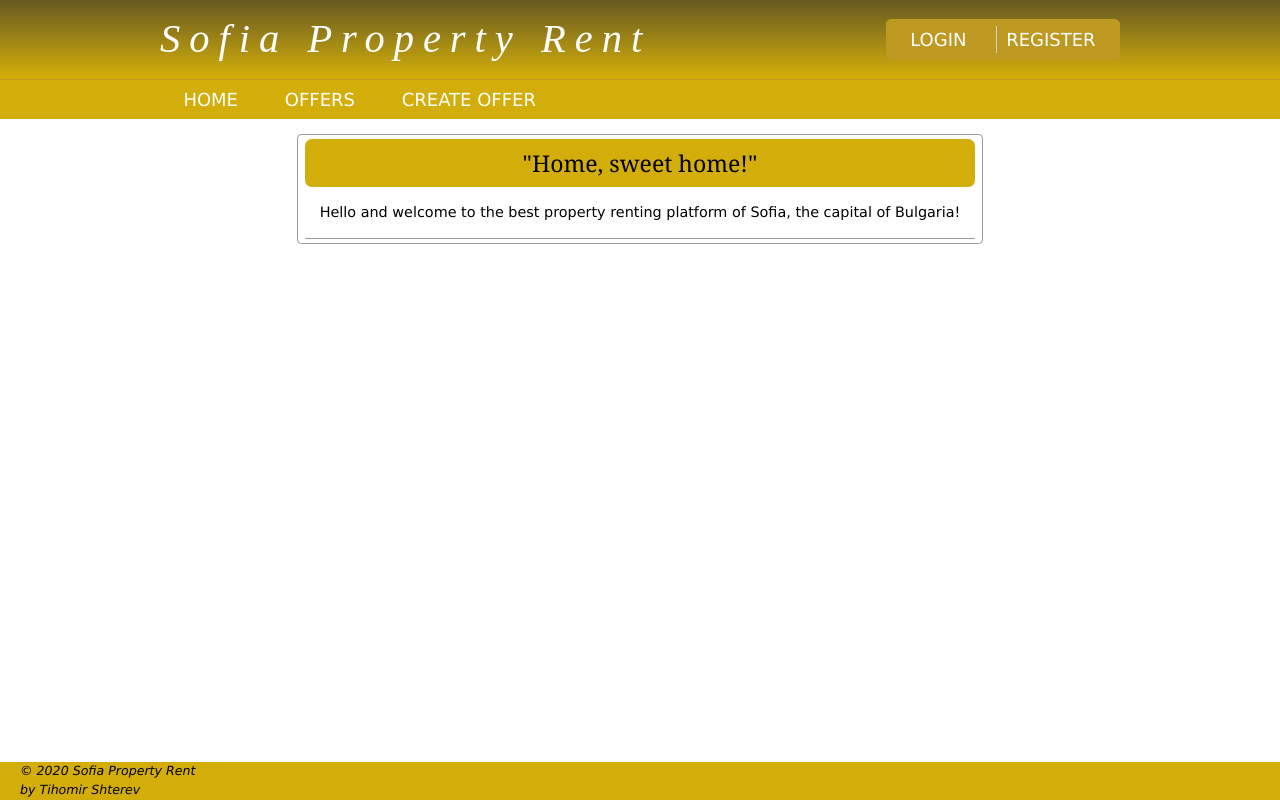
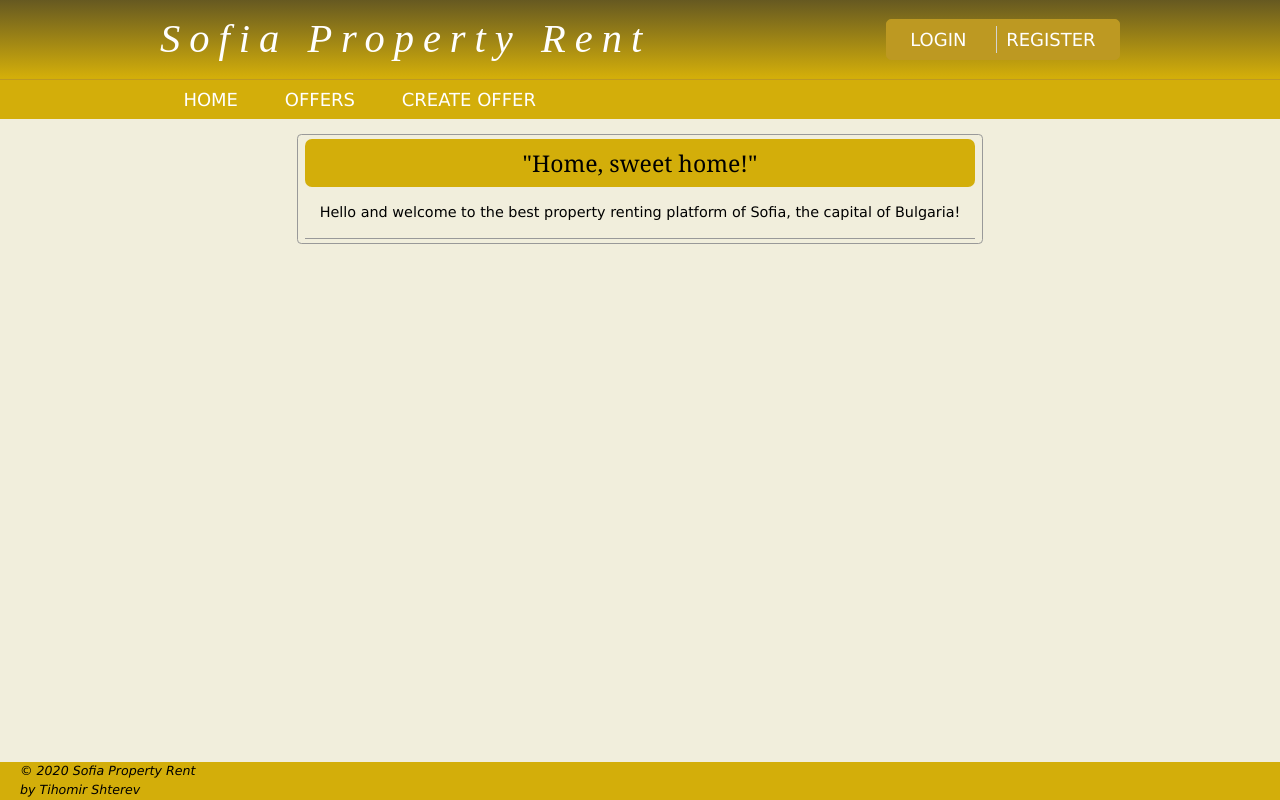
Before and after one commit to TihomirShterev/Sofia-No-Broker-Rentals, an Angular app in the folder Front-End/: page /home in a window 1280 px wide. Built offline with nearby package versions, Linux system fonts and the light colour scheme; no server answers; a web font is replaced by a local one.

Commit message:
Minor CSS changes

```diff
--- a/Front-End/src/app/user/profile/profile.component.css
+++ b/Front-End/src/app/user/profile/profile.component.css
@@ -1,5 +1,5 @@
 .profile {
-  width: 100%;
+  width: 142%;
   max-width: 500px;
   margin: 2em auto 1rem;
   padding: .5em;
--- a/Front-End/src/assets/typography.css
+++ b/Front-End/src/assets/typography.css
@@ -4,6 +4,7 @@ html {
 
 body, form, input, textarea, option, select, button {
     font: inherit;
+    background: rgb(241, 238, 220);
 }
 
 ul, ol {
```
